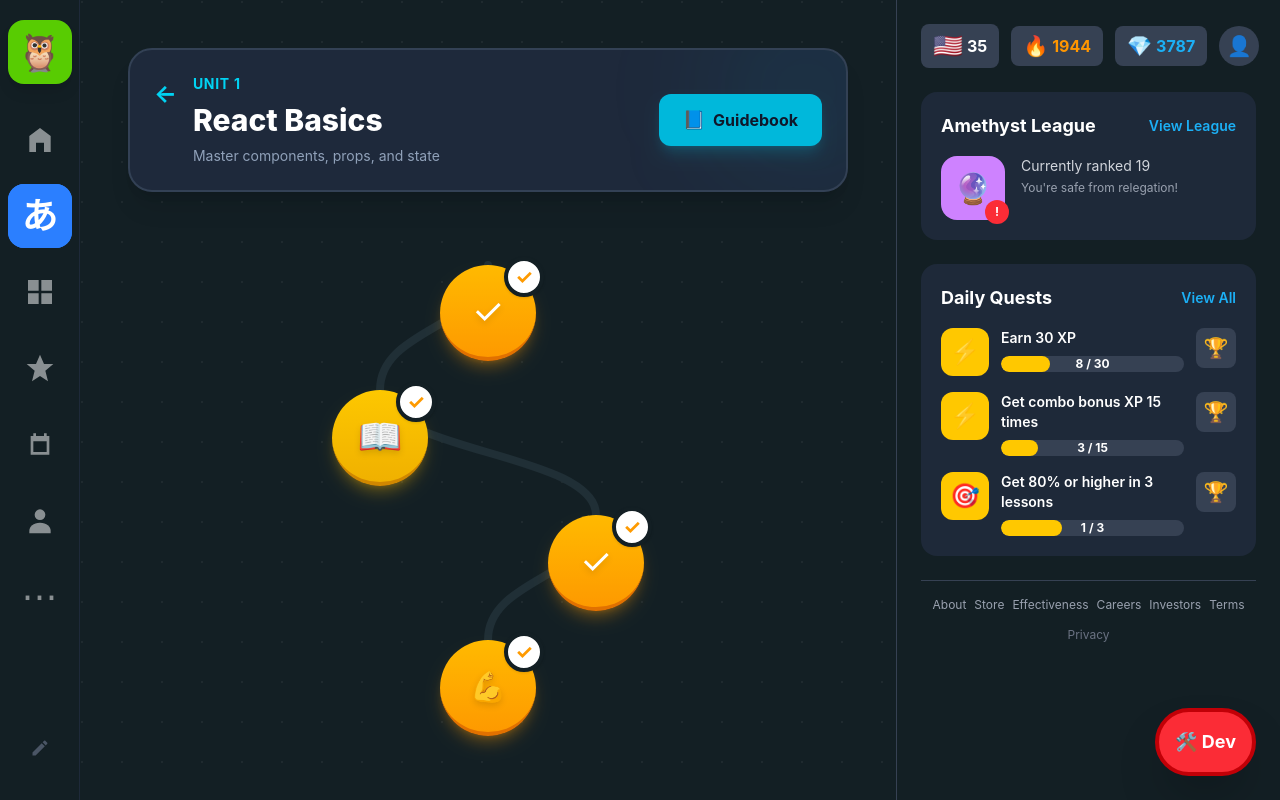
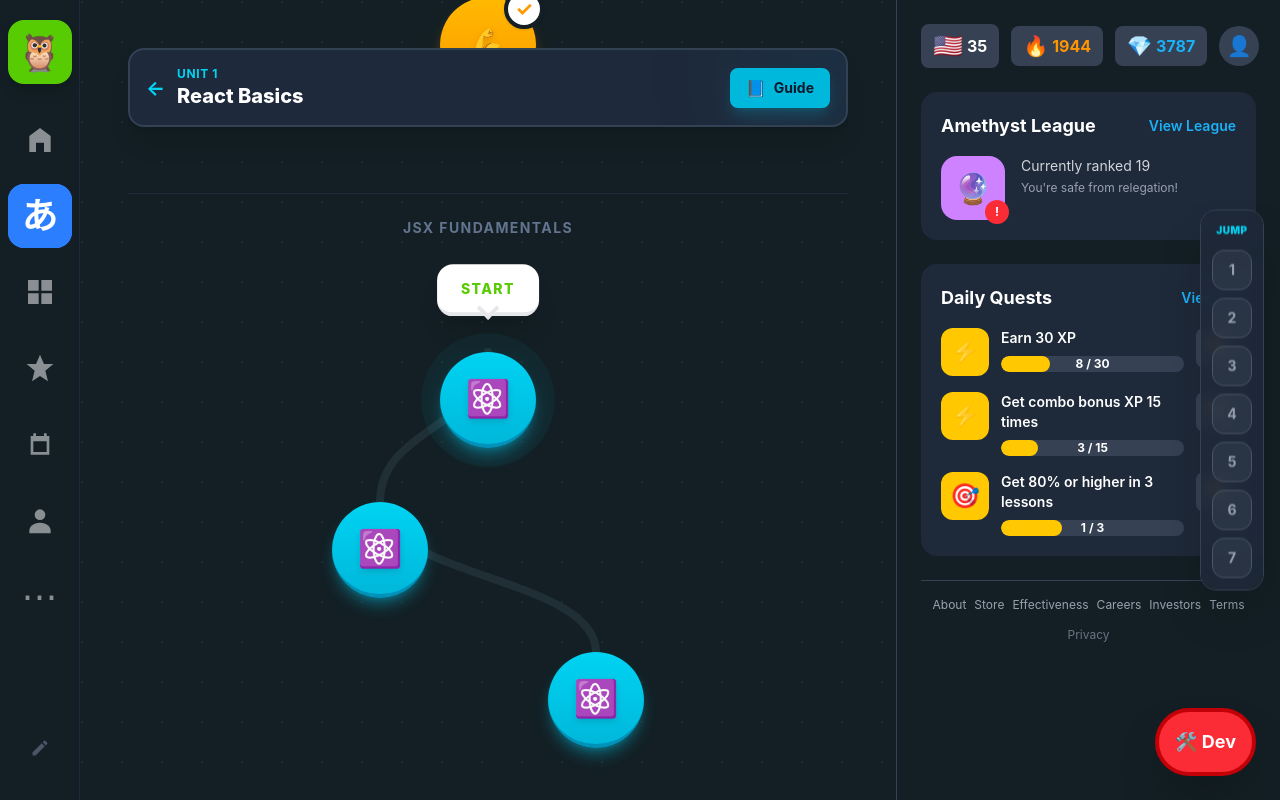
Before and after one commit to danielacorner/duo-clone, a React (Vite) app: page /learn in a window 1280 px wide. Both pictures are taken after a click on the button "👤 User". Shown: the top 800 px of the page. Built offline with nearby package versions, Linux system fonts and the light colour scheme.

Commit message:
smooth header animation, changes text dynamically

```diff
--- a/src/components/LearningPath.tsx
+++ b/src/components/LearningPath.tsx
@@ -199,9 +199,13 @@
   const { t } = useTranslation();
   const [selectedLessonId, setSelectedLessonId] = useState<string | null>(null);
   const [hoveredLessonId, setHoveredLessonId] = useState<string | null>(null);
+  const [activeUnitIndex, setActiveUnitIndex] = useState(0);
 
   // Store refs for all lesson nodes to scroll to specific ones
+
   const nodeRefs = useRef<Map<string, HTMLDivElement>>(new Map());
+
+  const unitRefs = useRef<Map<string, HTMLDivElement>>(new Map());
 
   // Find the first available (unlocked but not completed) lesson
   const findFirstAvailableLesson = () => {
@@ -235,7 +239,36 @@
         nodeRef.scrollIntoView({ behavior: "smooth", block: "center" });
       }
     }
-  }, []);
+  }, []); // Run once on mount
+
+  // Intersection Observer for Units
+  useEffect(() => {
+    const observer = new IntersectionObserver(
+      (entries) => {
+        entries.forEach((entry) => {
+          if (entry.isIntersecting) {
+            const index = Number(entry.target.getAttribute("data-index"));
+            if (!isNaN(index)) {
+              setActiveUnitIndex(index);
+            }
+          }
+        });
+      },
+      {
+        root: null, // viewport
+        rootMargin: "-20% 0px -60% 0px", // Trigger when unit enters top part of screen
+        threshold: 0,
+      },
+    );
+
+    unitRefs.current.forEach((el) => {
+      if (el) observer.observe(el);
+    });
+
+    return () => {
+      observer.disconnect();
+    };
+  }, [units]);
 
   // Click handler to toggle selection
   const handleNodeClick = (nodeId: string) => {
@@ -282,74 +315,110 @@
         }}
       />
 
-      <div className="max-w-3xl mx-auto py-8 px-4 md:py-12 md:px-6 relative z-10">
-        {/* Header - React Themed */}
-        <div className="mb-12">
-          <motion.div
-            initial={{ y: -20, opacity: 0 }}
-            animate={{ y: 0, opacity: 1 }}
-            className="bg-[#1e293b] rounded-3xl p-6 border-2 border-[#334155] shadow-xl overflow-hidden relative"
-          >
+      {/* Dev Mode Unit Jumper */}
+      {devMode && (
+        <div className="fixed right-4 top-1/2 -translate-y-1/2 z-50 bg-gray-800/90 backdrop-blur-sm p-3 rounded-2xl border border-gray-700 shadow-2xl flex flex-col gap-2 max-h-[80vh] overflow-y-auto w-16 items-center scrollbar-hide">
+          <div className="text-[10px] font-black text-cyan-400 text-center mb-1 tracking-wider">
+            JUMP
+          </div>
+          {units.map((u, i) => (
+            <button
+              key={u.id}
+              onClick={(e) => {
+                e.stopPropagation();
+                const el = unitRefs.current.get(u.id);
+                if (el) {
+                  el.scrollIntoView({ behavior: "smooth", block: "start" });
+                }
+              }}
+              className="w-10 h-10 rounded-xl bg-gray-700/50 hover:bg-cyan-500 hover:text-white text-gray-400 flex items-center justify-center text-sm font-bold transition-all hover:scale-110 active:scale-95 border border-gray-600 hover:border-cyan-400 group relative"
+              title={`Jump to Unit ${i + 1}`}
+            >
+              {i + 1}
+            </button>
+          ))}
+        </div>
+      )}
+
+      <div className="max-w-3xl mx-auto py-8 px-4 md:py-12 md:px-6 relative z-10 h-[100vh] overflow-y-auto">
+        {" "}
+        {/* Sticky Header - React Themed */}
+        <div className="sticky top-0 z-40 -mt-4 bg-[#131F24]/95 backdrop-blur-xl transition-all duration-300">
+          <div className="bg-[#1e293b] rounded-2xl p-3 md:p-4 border-2 border-[#334155] shadow-xl overflow-hidden relative">
             {/* Header Background Decoration */}
-            <div className="absolute -right-10 -top-10 w-40 h-40 bg-cyan-500/10 rounded-full blur-3xl" />
+            <div className="absolute -right-10 -top-10 w-32 h-32 bg-cyan-500/10 rounded-full blur-3xl" />
 
-            <div className="flex flex-col md:flex-row items-center justify-between gap-6 relative z-10">
+            <div className="flex flex-col md:flex-row items-center justify-between gap-4 relative z-10">
               <div
                 className="text-left flex-1 cursor-pointer group"
-                onClick={() => navigate('/sections')}
+                onClick={() => navigate("/sections")}
               >
-                <div className="flex items-start gap-4">
-                  <div className="mt-1 text-cyan-400 text-2xl font-bold transition-transform group-hover:-translate-x-2">
+                <div className="flex items-center gap-3">
+                  <div className="text-cyan-400 text-xl font-bold transition-transform group-hover:-translate-x-1">
                     ←
                   </div>
-                  <div>
-                    <h2 className="text-cyan-400 text-sm font-bold tracking-wider mb-2 uppercase group-hover:text-cyan-300 transition-colors">
-                      {units[0]?.title
-                        ? t(`units.${units[0].title}.title`)
-                        : "Unit 1"}
-                    </h2>
-                    <h1 className="text-white text-2xl md:text-3xl font-extrabold mb-2">
-                      {units[0]?.description
-                        ? t(`units.${units[0].description}.description`)
-                        : "React Basics"}
-                    </h1>
-                    <p className="text-slate-400 text-sm">
-                      Master components, props, and state
-                    </p>
-                  </div>
+                  <AnimatePresence mode="wait">
+                    <motion.div
+                      key={activeUnitIndex}
+                      initial={{ opacity: 0, y: 5 }}
+                      animate={{ opacity: 1, y: 0 }}
+                      exit={{ opacity: 0, y: -5 }}
+                      transition={{ duration: 0.2 }}
+                    >
+                      <h2 className="text-cyan-400 text-xs font-bold tracking-wider mb-0.5 uppercase group-hover:text-cyan-300 transition-colors">
+                        {units[activeUnitIndex]?.title
+                          ? t(`units.${units[activeUnitIndex].title}.title`)
+                          : `Unit ${activeUnitIndex + 1}`}
+                      </h2>
+                      <h1 className="text-white text-lg md:text-xl font-extrabold group-hover:opacity-90 leading-tight">
+                        {units[activeUnitIndex]?.description
+                          ? t(
+                              `units.${units[activeUnitIndex].description}.description`,
+                            )
+                          : units[activeUnitIndex]?.description || "React Basics"}
+                      </h1>
+                    </motion.div>
+                  </AnimatePresence>
                 </div>
               </div>
 
-              <div className="flex items-center gap-3">
+              <div className="flex items-center gap-2">
                 <motion.button
                   whileHover={{ scale: 1.05 }}
                   whileTap={{ scale: 0.95 }}
-                  className="bg-cyan-500 hover:bg-cyan-400 text-[#0f172a] px-6 py-3 rounded-xl font-bold transition-colors shadow-lg shadow-cyan-500/20 flex items-center gap-2"
+                  className="bg-cyan-500 hover:bg-cyan-400 text-[#0f172a] px-4 py-2 rounded-lg font-bold transition-colors shadow-lg shadow-cyan-500/20 flex items-center gap-2 text-sm"
                   onClick={(e) => {
                     e.stopPropagation();
                     window.open("https://react.dev/learn", "_blank");
                   }}
                 >
-                  <span className="text-lg">📘</span> Guidebook
+                  <span className="text-base">📘</span> Guide
                 </motion.button>
               </div>
             </div>
-          </motion.div>
+          </div>
         </div>
-
         {/* Units */}
         {units.map((unit, unitIndex) => (
-          <div key={unit.id} className="mb-24">
+          <div
+            key={unit.id}
+            data-index={unitIndex}
+            className="mb-24"
+            ref={(el) => {
+              if (el) unitRefs.current.set(unit.id, el);
+              else unitRefs.current.delete(unit.id);
+            }}
+          >
             {/* Unit Header (Simplified for subsequent units) */}
             {unitIndex > 0 && (
               <div className="mb-16 text-center">
                 <div className="h-px w-full bg-gray-800 mb-6" />
                 <h2 className="text-slate-500 text-sm font-bold tracking-widest uppercase">
-                  {t(`units.${unit.description}.description`)}
+                  {t(`units.${unit.description}.description`) ||
+                    unit.description}
                 </h2>
               </div>
             )}
-
             {/* Lesson Nodes */}
             <div className="relative min-h-[500px]">
               {/* SVG Curved Path */}
```
